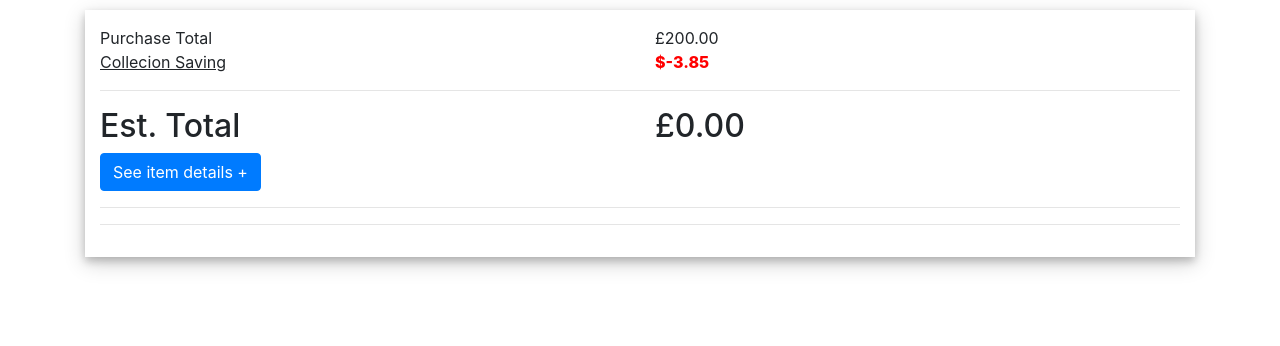
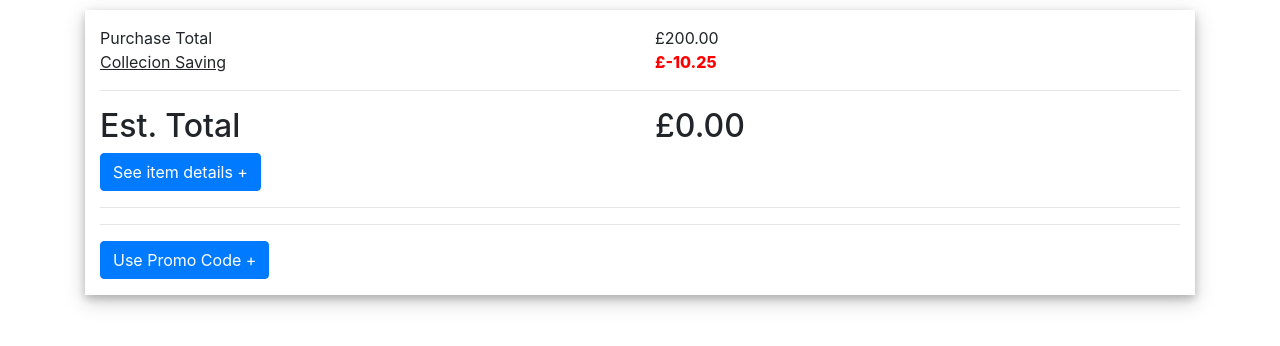
Before and after one commit to DanielCripps94/Checkout-page, a React (Create React App) app in the folder checkout-page/: page / in a window 1280 px wide. Shown: the top 346 px of the page. Built offline with nearby package versions, Linux system fonts and the light colour scheme.

Commit message:
Product voucher component complete - lifecycle method began

```diff
--- a/checkout-page/public/index.html
+++ b/checkout-page/public/index.html
@@ -25,15 +25,15 @@
       work correctly both with client-side routing and a non-root public URL.
       Learn how to configure a non-root public URL by running `npm run build`.
     -->
-  <link crossorigin="anonymous"
-        href="https://maxcdn.bootstrapcdn.com/bootstrap/4.4.1/css/bootstrap.min.css"
-        integrity="sha384-Vkoo8x4CGsO3+Hhxv8T/Q5PaXtkKtu6ug5TOeNV6gBiFeWPGFN9MuhOf23Q9Ifjh"
-        rel="stylesheet">
   <title>React App</title>
 </head>
 <body>
   <noscript>You need to enable JavaScript to run this app.</noscript>
-  <div id="root"></div><!--
+  <div id="root"></div>
+  <link crossorigin="anonymous"
+        href="https://maxcdn.bootstrapcdn.com/bootstrap/4.4.1/css/bootstrap.min.css"
+        integrity="sha384-Vkoo8x4CGsO3+Hhxv8T/Q5PaXtkKtu6ug5TOeNV6gBiFeWPGFN9MuhOf23Q9Ifjh"
+        rel="stylesheet"><!--
       This HTML file is a template.
       If you open it directly in the browser, you will see an empty page.
 
--- a/checkout-page/src/App.js
+++ b/checkout-page/src/App.js
@@ -5,16 +5,26 @@ import PurchaseTotal from './components/PurchaseTotal'
 import Discount from './components/Discount'
 import EstimatedTotal from './components/EstimatedTotal'
 import ItemDetails from './components/ItemDetails'
+import ProductVoucher from './components/ProductVoucher'
 
 import './App.css';
 
 export default class App extends Component {
   state = {
     total: 200,
-    collection: -3.85,
-    estimatedTotal: 0
+    collection: -10.25,
+    estimatedTotal: 0,
+    disablePromoButton: false
 
   }
+
+    componentDidMount = () => {
+      this.setState({
+
+      })
+    }
+
+
     render() {
       return (
         <div className="container">
@@ -25,6 +35,9 @@ export default class App extends Component {
             <EstimatedTotal price={this.state.estimatedTotal.toFixed(2)}/>
             <ItemDetails price={this.state.estimatedTotal.toFixed(2)}/>
             <hr/>
+            <ProductVoucher
+            giveDiscount={ () => this.giveDiscountHandler}
+            isDisabled={this.state.disablePromoButton} />
           </Container>
         </div>
     );
--- a/checkout-page/src/components/Discount.js
+++ b/checkout-page/src/components/Discount.js
@@ -27,7 +27,7 @@ export default class Discount extends Component {
                         <div style={styles.collectionSavings}>Collecion Saving</div>
                     </OverlayTrigger>
                     </Col>
-                    <Col style={styles.totalSavings}> {`$${this.props.saving}`}</Col>
+                    <Col style={styles.totalSavings}> {`£${this.props.saving}`}</Col>
                 </Row>
             </div>
         )
--- /dev/null
+++ b/checkout-page/src/components/ProductVoucher.js
@@ -0,0 +1,52 @@
+import React, { Component } from 'react'
+import {Button, Collapse, Form, Row, Col, FormControl, FormGroup } from 'react-bootstrap'
+
+export default class ProductVoucher extends Component {
+    state = {
+        open: false,
+        value: ""
+
+
+    // handleOnChange = (e) => {
+    //     this.setState{()}
+    // }
+
+    }
+    render() {
+        return (
+            <div>
+                <Button onClick={() => this.setState({open: !this.state.open})}>
+                    {this.state.open === false? `Use ` : `Hide `}
+                    Promo Code
+                    {this.state.open === false? ' +' : ' -' }
+                </Button>
+                <Collapse in={this.state.open}>
+                    <div>
+                        <Row className="show-grid">
+                        <Col>
+                        <Form>
+                            <FormGroup controlId="formInLineName">
+                                {/* <label>Promo Code</label> */}
+                                <br/>
+                                    <FormControl
+                                        type="text"
+                                        placeholder="Enter Voucher Code"
+                                        value={this.props.vouchercode}
+                                        onChange={this.handleOnChange}>
+                                </FormControl>
+                            </FormGroup>
+                            <Button className="btn-round"
+                                disable={this.props.isDiabled}
+                                onClick={this.props.giveDiscount}
+                            >
+                            </Button>
+                        </Form>
+                        </Col>
+                        </Row>
+                    </div>
+
+                </Collapse>
+            </div>
+        )
+    }
+}
```
